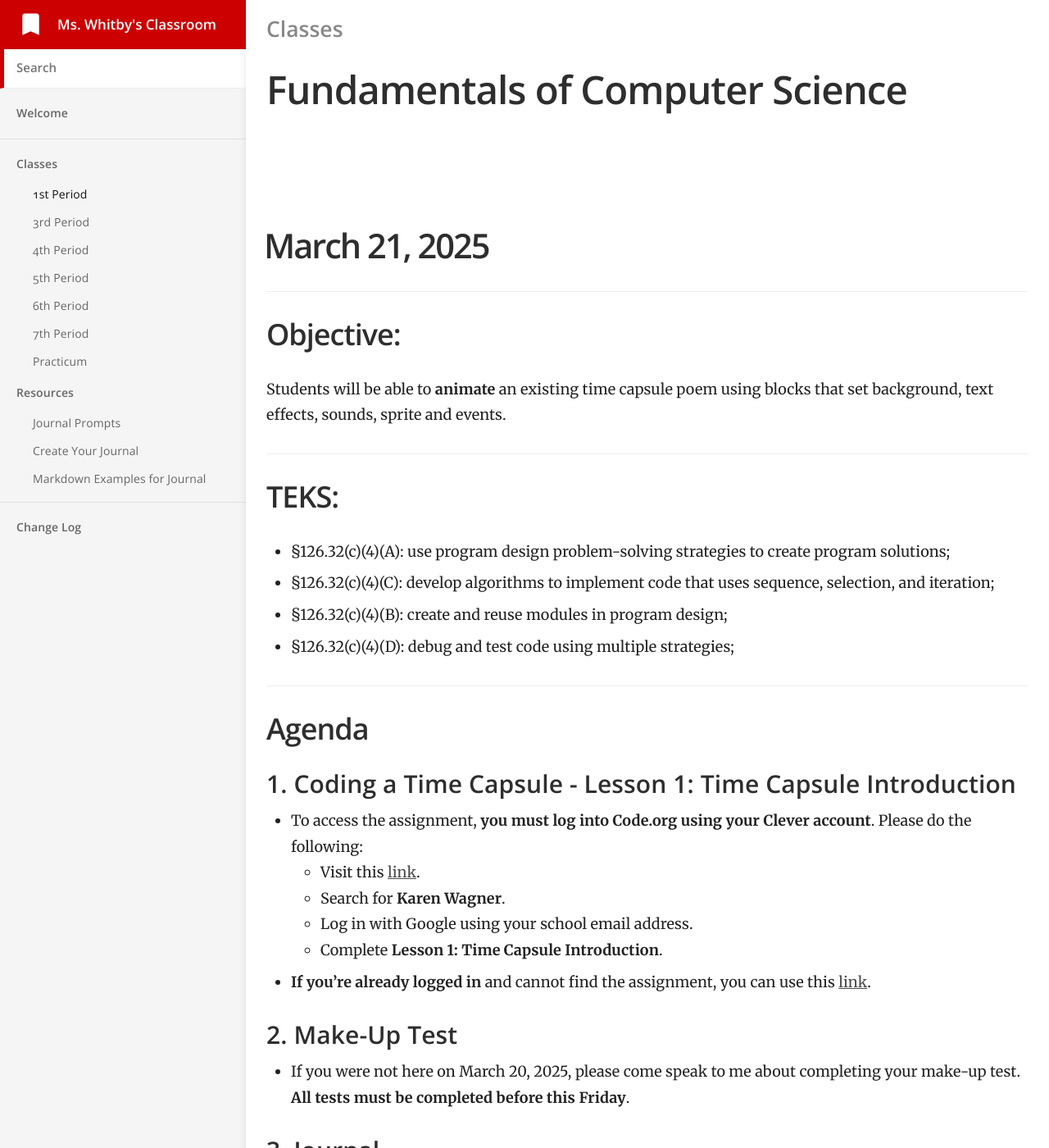
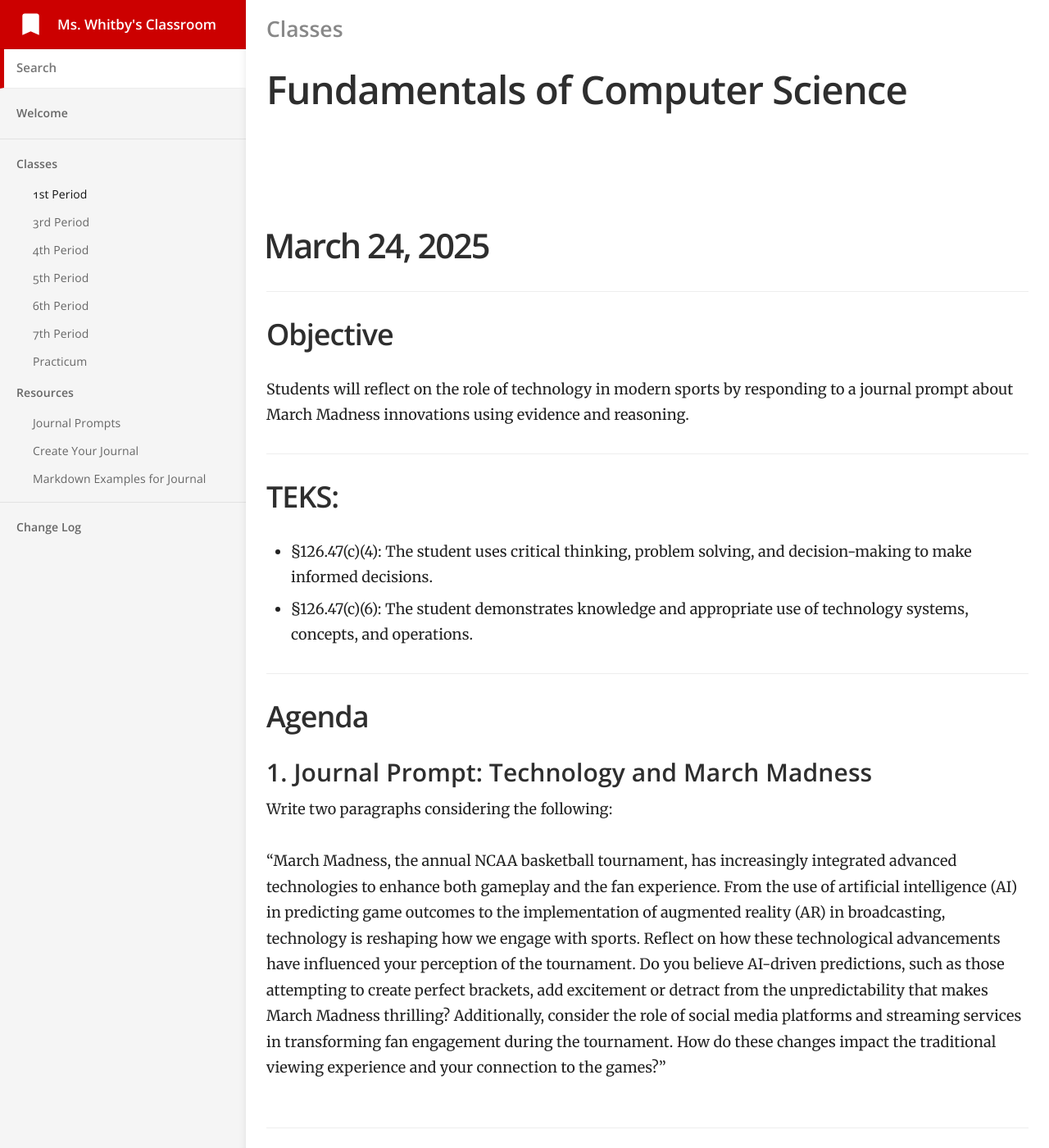
Before and after one commit to mswhitby/classroom, a Jekyll site: the page built from _docs/classes/1st.md, in a window 1280 px wide and 1400 px high. Shown: the whole window at 82% size. Built offline with Jekyll 4.4.1, drawn with Linux system fonts in a browser that asks for light colours.

Commit message:
Updated lessons

```diff
--- a/_docs/classes/1st.md
+++ b/_docs/classes/1st.md
@@ -4,6 +4,27 @@ subtitle: Fundamentals of Computer Science
 category: Classes
 order: 1
 ---
+
+# March 24, 2025
+
+## Objective
+
+Students will reflect on the role of technology in modern sports by responding to a journal prompt about March Madness innovations using evidence and reasoning.
+
+## TEKS:
+
+- §126.47(c)(4): The student uses critical thinking, problem solving, and decision-making to make informed decisions.
+- §126.47(c)(6): The student demonstrates knowledge and appropriate use of technology systems, concepts, and operations.
+
+## Agenda
+
+### 1. Journal Prompt: Technology and March Madness
+
+Write two paragraphs considering the following:
+
+“March Madness, the annual NCAA basketball tournament, has increasingly integrated advanced technologies to enhance both gameplay and the fan experience. From the use of artificial intelligence (AI) in predicting game outcomes to the implementation of augmented reality (AR) in broadcasting, technology is reshaping how we engage with sports. Reflect on how these technological advancements have influenced your perception of the tournament. Do you believe AI-driven predictions, such as those attempting to create perfect brackets, add excitement or detract from the unpredictability that makes March Madness thrilling? Additionally, consider the role of social media platforms and streaming services in transforming fan engagement during the tournament. How do these changes impact the traditional viewing experience and your connection to the games?”
+
+----
 
 # March 21, 2025
 
```
